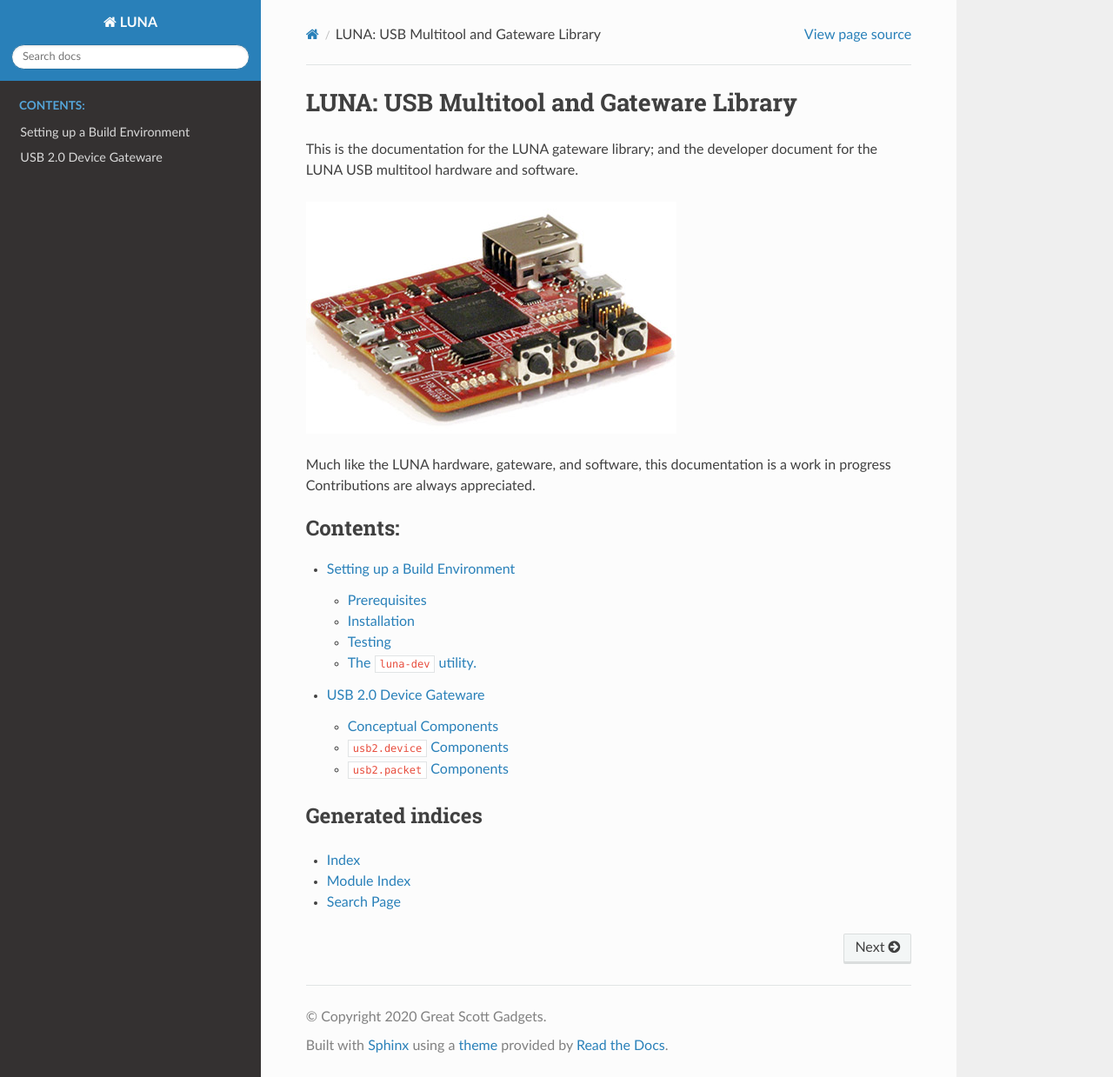
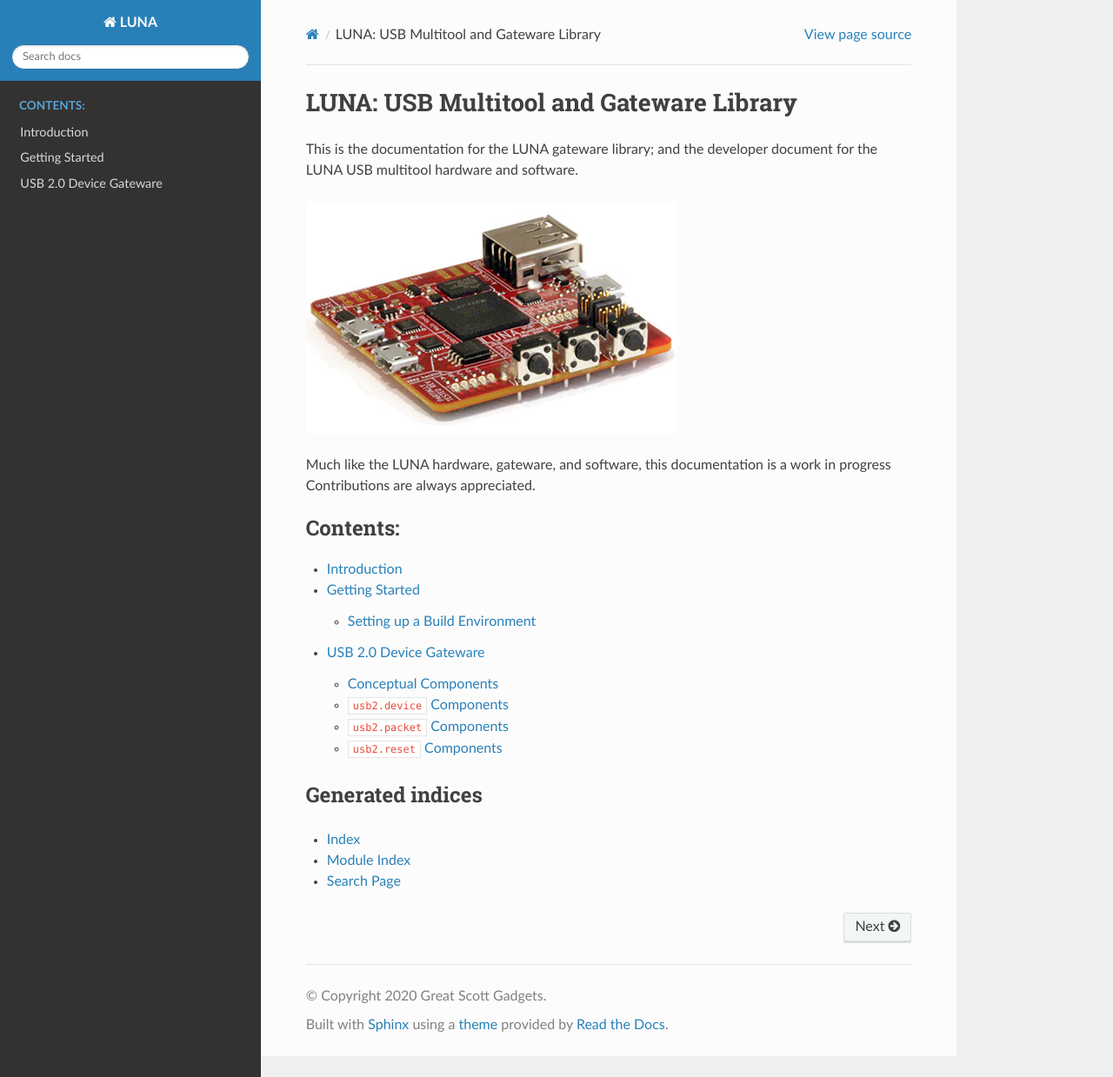
Before and after one commit to shrine-maiden-heavy-industries/torii-usb, a Sphinx documentation site: the page built from docs/index.rst, in a window 1280 px wide and 1239 px high. Shown: the whole window at 87% size. Built offline with Sphinx 7.4.7 and the Read the Docs theme 2.0.0, drawn with Linux system fonts in a browser that asks for light colours; pages that are not in the unit, such as notebooks, are missing from menus.

Commit message:
docs: add introduction section to sphinx docs + minor reorganization

```diff
--- a/docs/gateware/usb2_device.rst
+++ b/docs/gateware/usb2_device.rst
@@ -135,3 +135,11 @@
 .. automodule :: luna.gateware.usb.usb2.packet
   :members:
   :show-inheritance:
+
+
+``usb2.reset`` Components
+--------------------------
+
+.. automodule :: luna.gateware.usb.usb2.reset
+  :members:
+  :show-inheritance:
--- a/docs/environment/setup.rst
+++ b/docs/getting_started.rst
@@ -1,6 +1,9 @@
-==============================
+===============
+Getting Started
+===============
+
 Setting up a Build Environment
-==============================
+~~~~~~~~~~~~~~~~~~~~~~~~~~~~~~
 
 This guide highlights the installation / setup process for the ``luna``
 gateware library. It focuses on getting the Python module (and
@@ -25,8 +28,8 @@
 Installation
 ------------
 
-Currently, the ``luna`` library is considered a “work-in-progress”; and
-thus it’s assumed you’ll want to use a local copy of ``luna`` for
+Currently, the LUNA library is considered a “work-in-progress”; and
+thus it’s assumed you’ll want to use a local copy of LUNA for
 development.
 
 The easiest way to set this up is to install the distribution in-place.
--- a/docs/index.rst
+++ b/docs/index.rst
@@ -15,9 +15,10 @@
    :maxdepth: 2
    :caption: Contents:
 
-   environment/setup.rst
-   gateware/usb2_device.rst
-   hardware/bringup_guide.rst
+   intro
+   getting_started
+   gateware/usb2_device
+   hardware/bringup_guide
 
 
 
```
Also changed, not shown: docs/intro.rst (added, +36 -0 lines).
